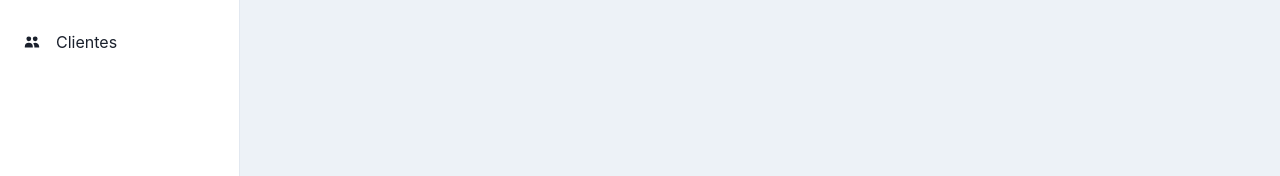
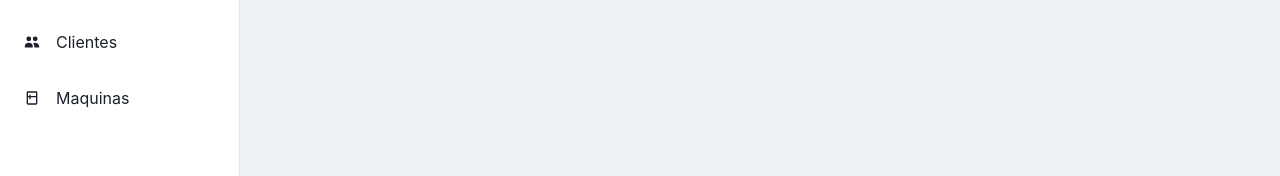
Before and after one commit to hectorsum/d-kelly, a React (Create React App) app in the folder dkelly-front/: page /clientes in a window 1280 px wide. Shown: the part 178-354 px from the top of the page. Built offline with nearby package versions, Linux system fonts and the light colour scheme; no server answers.

Commit message:
update: adding new route option

```diff
--- a/dkelly-front/src/components/Sidebar/SidebarSreen.tsx
+++ b/dkelly-front/src/components/Sidebar/SidebarSreen.tsx
@@ -41,7 +41,7 @@ import { ReactText } from 'react';
 import { FcSalesPerformance } from 'react-icons/fc';
 import { FaIceCream } from 'react-icons/fa';
 import { HiUsers, HiOutlineUserGroup } from 'react-icons/hi';
-import { BiBox } from 'react-icons/bi';
+import { BiBox, BiFridge } from 'react-icons/bi';
 import { AuthState } from '../../state/actions/auth';
 import { useDispatch, useSelector } from 'react-redux';
 import { RootState } from '../../state';
@@ -57,6 +57,7 @@ const LinkItems: Array<LinkItemProps> = [
   { name: 'Pedidos', icon: FaIceCream, path:'/pedidos' },
   { name: 'Productos', icon: BiBox, path:'/productos' },
   { name: 'Clientes', icon: HiUsers, path:'/clientes' },
+  { name: 'Maquinas', icon: BiFridge, path:'/maquinas' },
   // { name: 'Empleados', icon: HiOutlineUserGroup, path:'/empleados' },
   // { name: 'Configuracion', icon: FiSettings, path:'/configuracion' },
 ];
```
